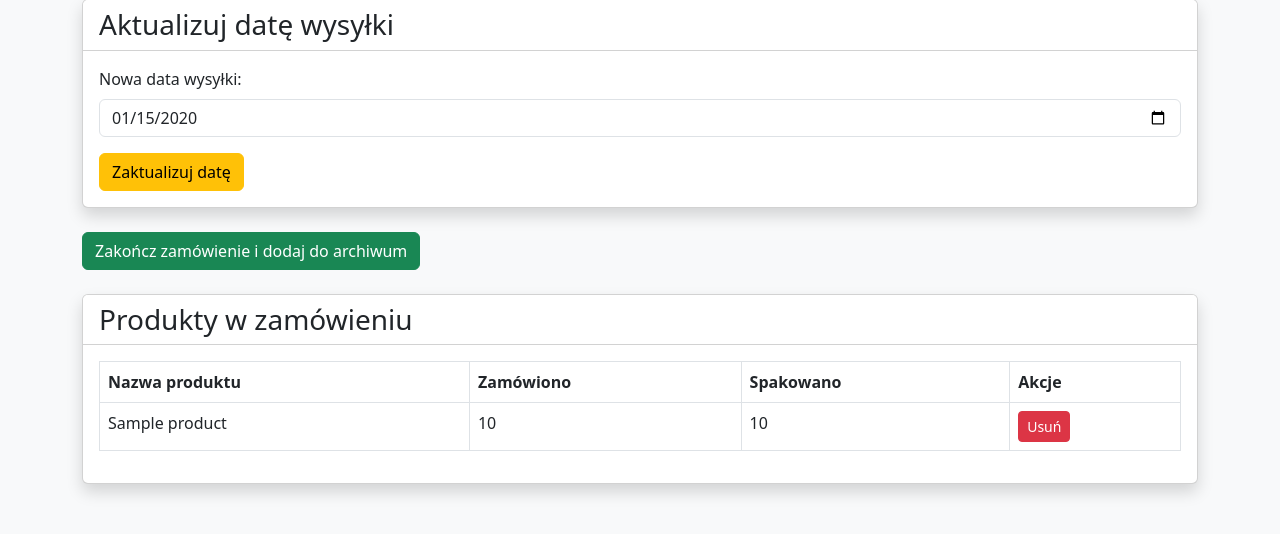
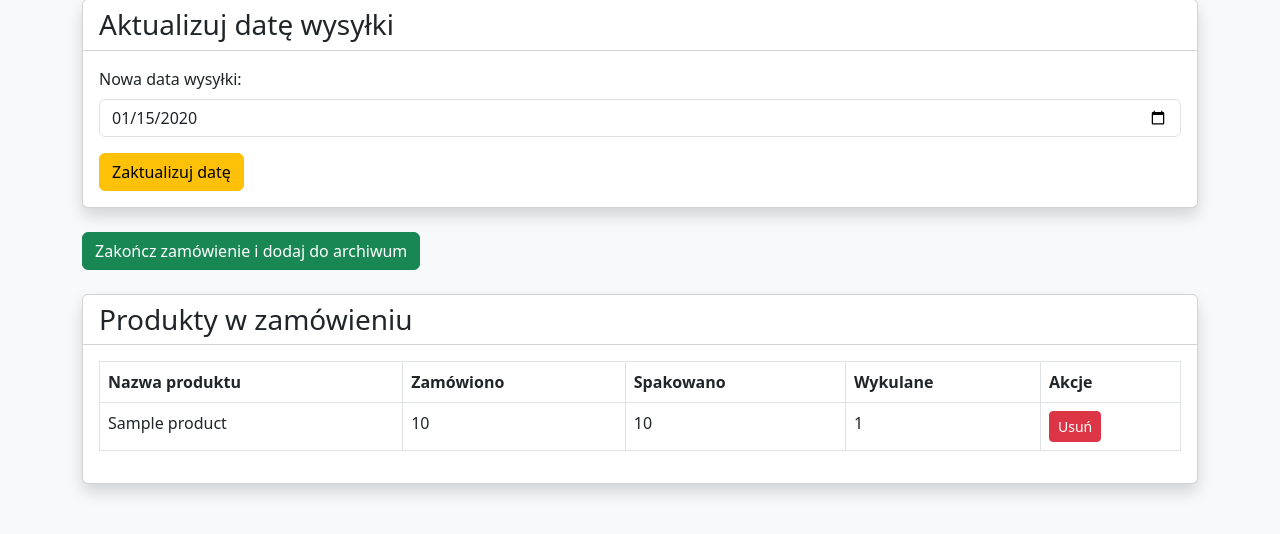
Before and after one commit to Osmobaits/Osmo, a Flask app: page /order/1 in a window 1280 px wide. Shown: the part 177-711 px from the top of the page. Run offline with Flask 3, Linux system fonts and the light colour scheme; tables that the repository leaves empty hold one stand-in row (values such as "Sample post").

Commit message:
Update order_details.html

```diff
--- a/templates/order_details.html
+++ b/templates/order_details.html
@@ -77,6 +77,7 @@
             <th>Nazwa produktu</th>
             <th>Zamówiono</th>
             <th>Spakowano</th>
+            <th>Wykulane</th>  <!-- Nowa kolumna -->
             <th>Akcje</th>
         </tr>
     </thead>
@@ -89,6 +90,9 @@
                 </td>
                 <td class="editable" data-product-id="{{ product.id }}" data-field="quantity_packed">
                     {{ product.quantity_packed }}
+                </td>
+                <td class="editable" data-product-id="{{ product.id }}" data-field="wykulane">
+                    {{ product.wykulane }}  <!-- Wyświetl wartość "Wykulane" -->
                 </td>
                 <td>
                     <form method="post" action="{{ url_for('delete_order_product', product_id=product.id) }}" class="d-inline" onsubmit="return confirm('Czy na pewno chcesz usunąć ten produkt?');">
```
Lines whose indentation alone changed are shown as unchanged.
